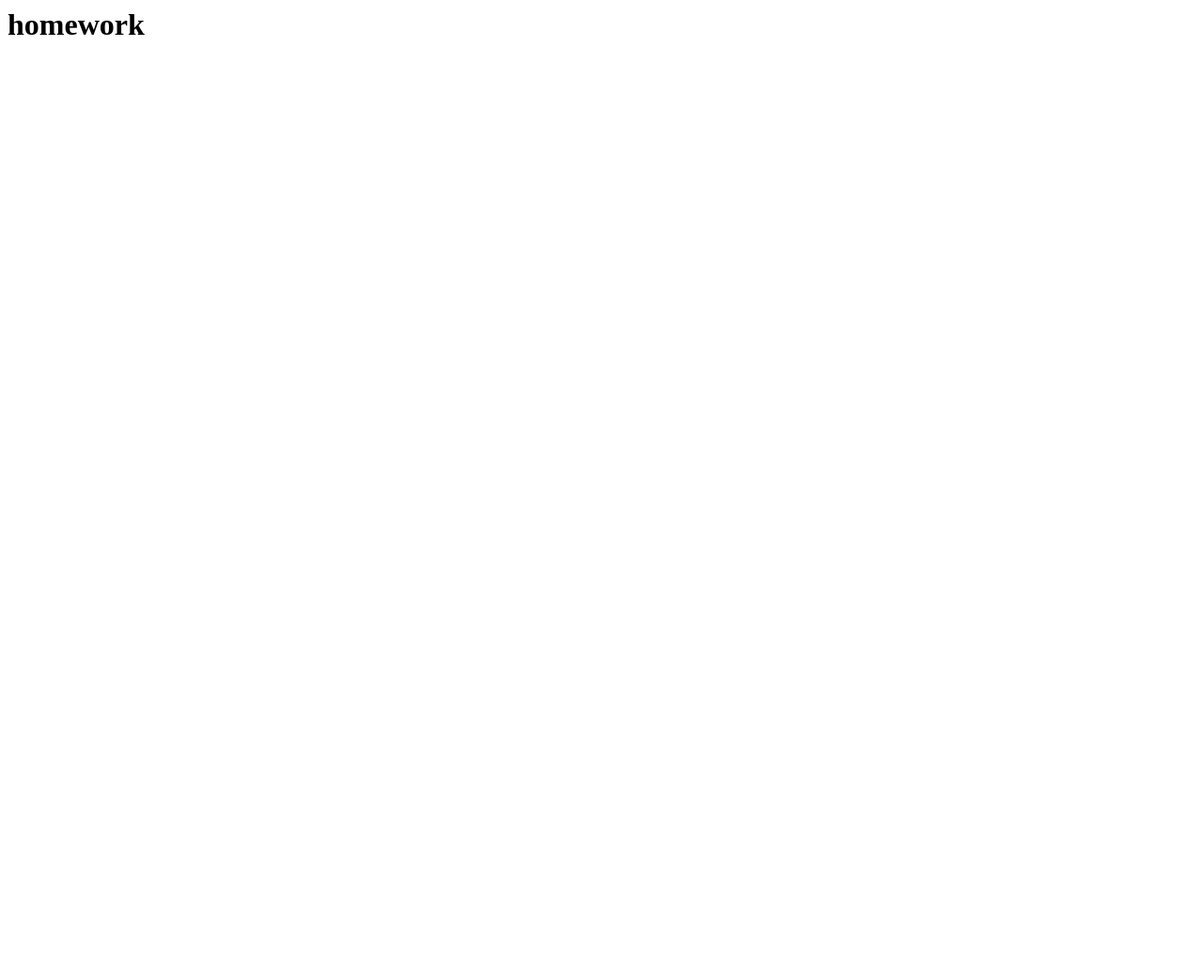
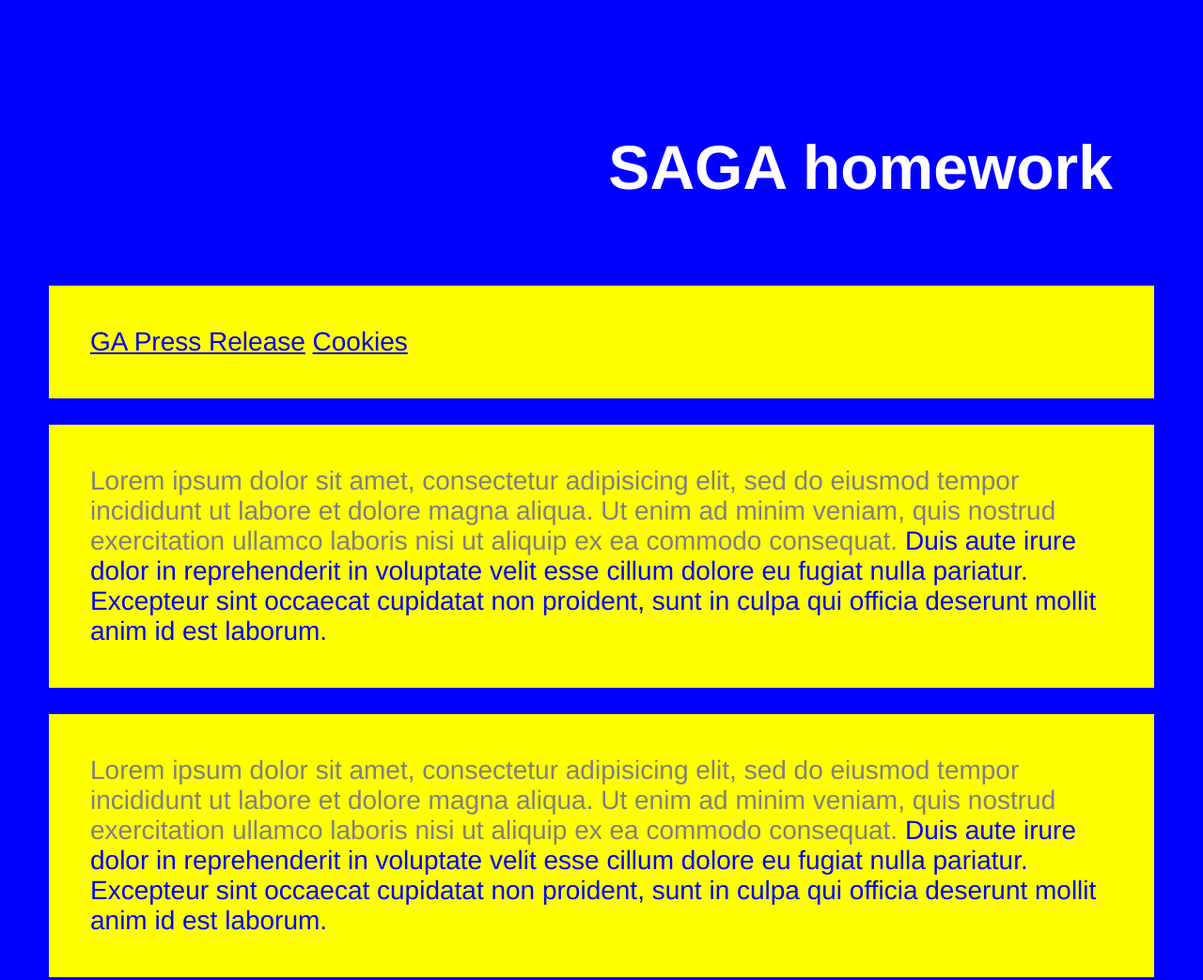
Before and after one commit to sagasofia/sagasofia.github.io, a plain HTML site: page index.html in a window 1280 px wide. Shown: the whole page at 94% size. Before the commit the page ends 800 px from the top, so only its background shows below. Drawn offline with Linux system fonts and the light colour scheme.

Commit message:
homeworkz

```diff
--- /dev/null
+++ b/class-work/keanu/css/styles.css
@@ -0,0 +1,4 @@
+body {
+	background: black;
+	color: white;
+}
--- /dev/null
+++ b/css/saga-style.css
@@ -0,0 +1,35 @@
+body {
+
+	color: white;
+	font-family: helvetica;
+	font-size: 28px;
+	padding: 44px;
+	background-color: blue;
+	border-color: white;
+	text-align: right;
+
+
+}
+
+h1{
+
+	text-align: right;
+	padding: 44px;
+	font-size: 66px;
+
+}
+
+p {
+	color: blue;
+	background-color: yellow;
+	padding: 44px;
+	text-align: left;
+
+}
+
+span{
+
+	color: rgb(0,0,255,0.5);
+	font-weight: 300;
+
+}
--- /dev/null
+++ b/homework/box-model-layout/style.css
@@ -0,0 +1,38 @@
+p {
+	color: white;
+	padding: 20px;
+
+}
+.lorem {
+	background-color: red;
+	padding: 22px;
+	margin: 33px;
+	text-align: center;
+	display: block;
+
+}
+
+
+#link {
+
+	font-color: white;
+	background-color: black;
+	text-align: center;
+	padding: 200px;
+	font-size: 66px;
+	word-spacing: 22px;
+}
+#one {
+	color: blue;
+}
+
+#two {
+	color: green;
+	background-color: pink;
+
+}
+
+#three {
+	color: yellow;
+	background-color: blue;
+}
--- a/index.html
+++ b/index.html
@@ -1 +1,32 @@
-<h1>homework</h1>
+<!DOCTYPE html>
+<html>
+<head>
+	<title>Saga</title>
+	<link rel="stylesheet" type="text/css" href="css/saga-style.css">
+</head>
+
+<body>
+<h1> SAGA homework</h1>
+
+<p>
+	<a href="homework/ga-press-release/index.html">GA Press Release</a>
+	<a href="class-work/cookie-recipe/index.html">Cookies</a>
+
+</p>
+
+<p><span>Lorem ipsum dolor sit amet, consectetur adipisicing elit, sed do eiusmod
+tempor incididunt ut labore et dolore magna aliqua. Ut enim ad minim veniam,
+quis nostrud exercitation ullamco laboris nisi ut aliquip ex ea commodo
+consequat.</span> Duis aute irure dolor in reprehenderit in voluptate velit esse
+cillum dolore eu fugiat nulla pariatur. Excepteur sint occaecat cupidatat non
+proident, sunt in culpa qui officia deserunt mollit anim id est laborum.</p>
+
+<p><span>Lorem ipsum dolor sit amet, consectetur adipisicing elit, sed do eiusmod
+tempor incididunt ut labore et dolore magna aliqua. Ut enim ad minim veniam,
+quis nostrud exercitation ullamco laboris nisi ut aliquip ex ea commodo
+consequat.</span> Duis aute irure dolor in reprehenderit in voluptate velit esse
+cillum dolore eu fugiat nulla pariatur. Excepteur sint occaecat cupidatat non
+proident, sunt in culpa qui officia deserunt mollit anim id est laborum.</p>
+
+</body>
+</html>
```
Also changed, not shown: class-work/keanu/about.html (added, +31 -0 lines), class-work/keanu/films.html (added, +21 -0 lines), class-work/keanu/index.html (added, +11 -0 lines), homework/box-model-layout/index.html (added, +26 -0 lines), class-work/keanu/copy.txt (added), class-work/keanu/keanu.jpg (added), homework/box-model-layout/spec.png (added).
